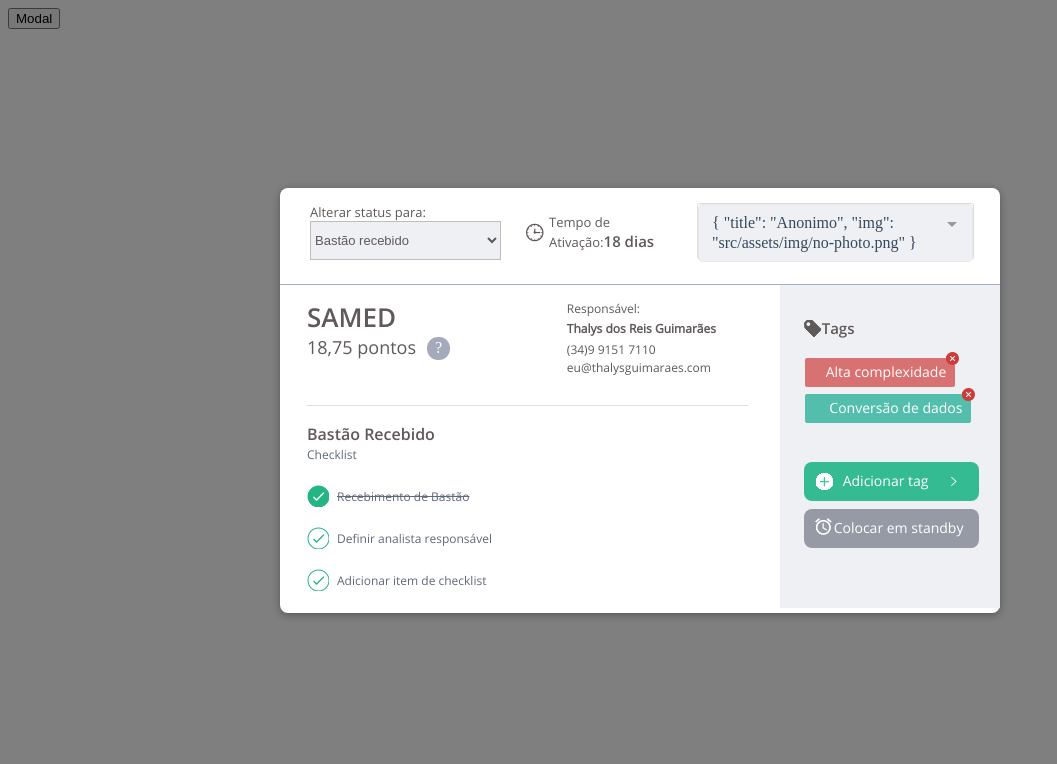
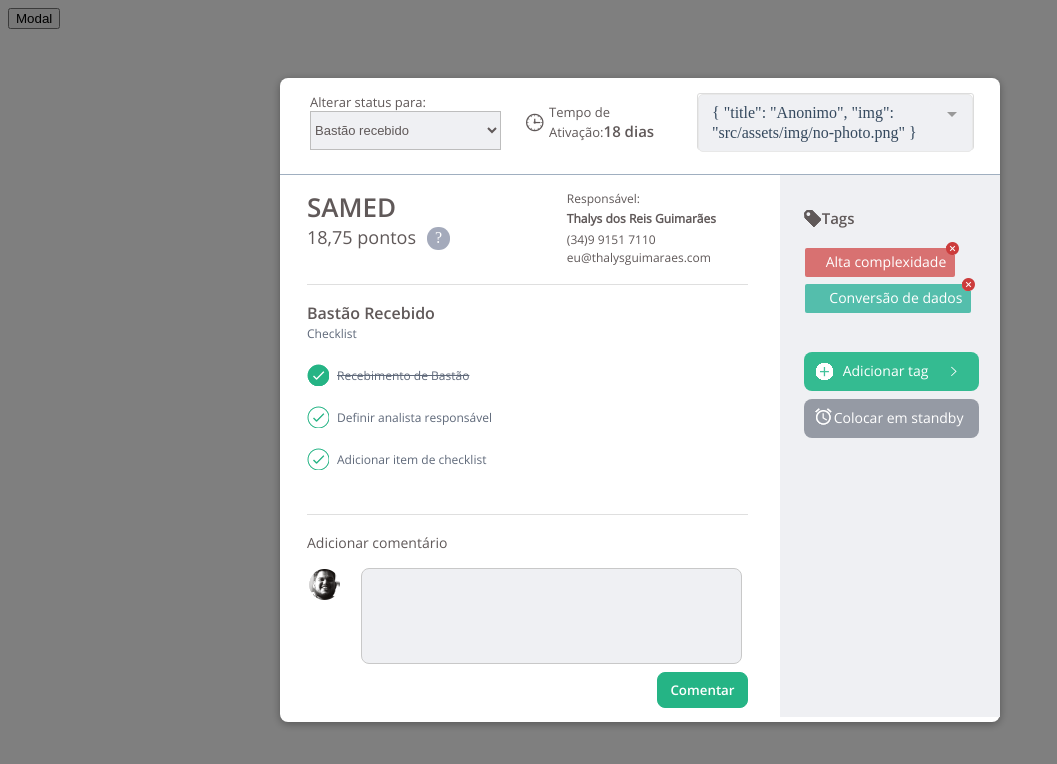
Before and after one commit to faelribeiro22/Modal-fonts, a Vue app: page / in a window 1280 px wide. Both pictures are taken after a click on the button "Modal". Shown: the top 764 px of the page, without its empty margins (0-1057 px from the left). Built offline with nearby package versions, Linux system fonts and the light colour scheme.

Commit message:
Adicionando campo add comentario

```diff
--- a/src/components/Modal.vue
+++ b/src/components/Modal.vue
@@ -64,6 +64,14 @@
                       <span>Adicionar item de checklist</span>
                     </li>
                   </ul>
+                </div>
+                <div class="addComentario">
+                  <h4>Adicionar comentário</h4>
+                  <div class="campoComentario">
+                    <img src="../assets/foto02.png" alt="">
+                    <textarea name="name" rows="6" cols="45"></textarea>
+                    <button type="button" name="button">Comentar</button>
+                  </div>
                 </div>
               </div>
 
@@ -280,6 +288,7 @@ export default {
       margin-top: 14px;
       padding-bottom: 13px;
       margin-right: 32px;
+      height: 100%;
   }
 
   .NomePontos {
@@ -442,6 +451,7 @@ export default {
   .taskList {
     overflow-y: scroll;
     margin-top: 17px;
+    height: 178px;
   }
 
   .taskList h3 {
@@ -499,6 +509,49 @@ export default {
     top: 6px;
   }
 
+  .addComentario {
+    margin-top: 34px;
+    border-top: 1px solid #DFDFDF;
+  }
+
+  .addComentario h4{
+    margin-bottom: 16px;
+    font-family: open-sans-regular;
+    font-size: 14px;
+    line-height: 19px;
+    color: #605959;
+    font-weight: normal;
+  }
+
+  .campoComentario img {
+    border-radius: 10px;
+    width: 35px;
+    height: 34px;
+    position: relative;
+    bottom: 62px;
+  }
+
+  .campoComentario textarea {
+    resize: none;
+    border: 1px solid #C8C8C8;
+    border-radius: 8px;
+    margin-left: 19px;
+    background-color: #EFF0F3;
+  }
+
+  .campoComentario button {
+    width: 91px;
+    height: 36px;
+    background-color: #25B485;
+    border: 1px solid #25B485;
+    border-radius: 8px;
+    color: #fff;
+    font-family: open-sans-semi-bold;
+    position: relative;
+    left: 350px;
+    top: 4px;
+  }
+
   ::-webkit-scrollbar-track {
       background-color: #F4F4F4;
   }
```
Also changed, not shown: src/assets/foto02.png (added).
